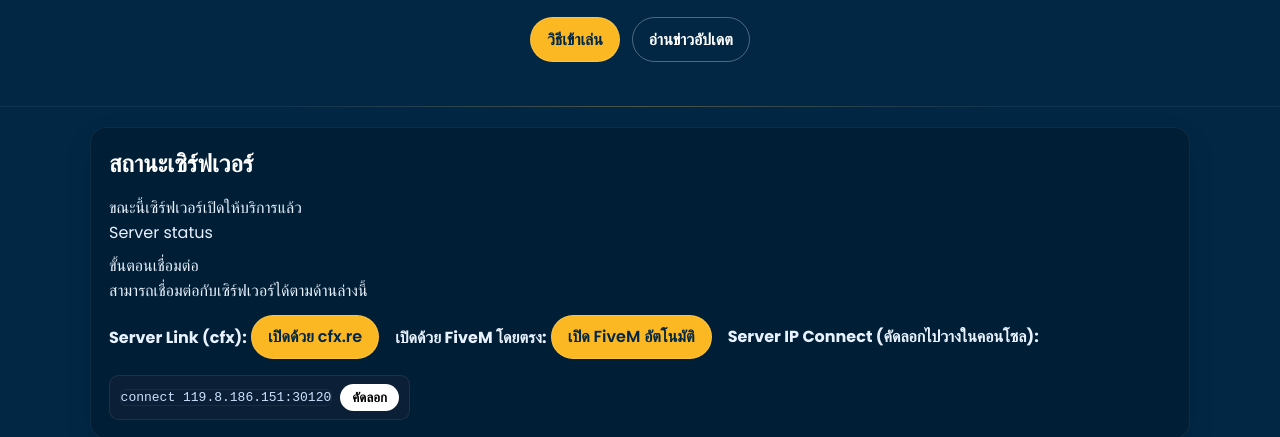
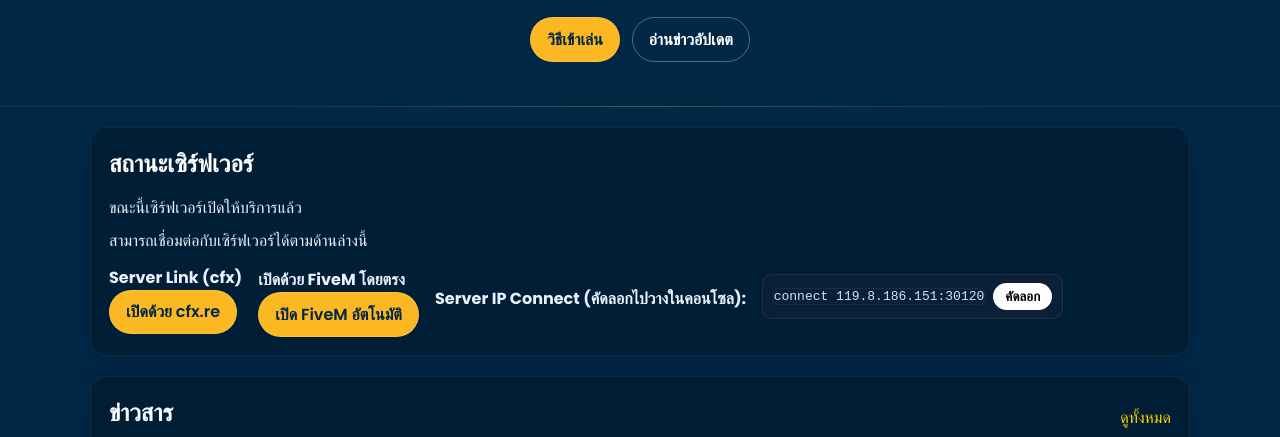
Before and after one commit to NTPJK/Website, a plain HTML site: page index.html in a window 1280 px wide. Shown: the part 285-722 px from the top of the page. Drawn offline with Linux system fonts and the light colour scheme.

Commit message:
Update index.html

```diff
--- a/index.html
+++ b/index.html
@@ -87,28 +87,30 @@
       <!-- สองบรรทัดแรก: ไม่มีกรอบ -->
       <div class="status-intro">
         <div class="k">ขณะนี้เซิร์ฟเวอร์เปิดให้บริการแล้ว</div>
-        <div class="s">Server status</div>
       </div>
       <div class="status-steps">
-        <div class="k">ขั้นตอนเชื่อมต่อ</div>
-        <div class="s">สามารถเชื่อมต่อกับเซิร์ฟเวอร์ได้ตามด้านล่างนี้</div>
+        <div class="k">สามารถเชื่อมต่อกับเซิร์ฟเวอร์ได้ตามด้านล่างนี้</div>
       </div>
 
       <!-- เนื้อหาหลัก แทนที่ #statusBody เดิม -->
       <div id="statusBody" class="status-body">
-        <p style="margin:.5rem 0 0">
-          <strong>Server Link (cfx):</strong>
+
+  <p style="margin:.35rem 0 0">
+    <strong>Server Link (cfx)</strong><br>
     <a class="btn" href="https://cfx.re/join/k8648a" target="_blank" rel="noopener">เปิดด้วย cfx.re</a>
   </p>
-        <p style="margin:.5rem 0 0">
-          <strong>เปิดด้วย FiveM โดยตรง:</strong>
+
+  <p style="margin:.65rem 0 0">
+    <strong>เปิดด้วย FiveM โดยตรง</strong><br>
     <a class="btn" href="fivem://connect/119.8.186.151:30120">เปิด FiveM อัตโนมัติ</a>
   </p>
-        <p style="margin:.5rem 0 0"><strong>Server IP Connect (คัดลอกไปวางในคอนโซล):</strong></p>
+
+  <p style="margin:.65rem 0 .35rem"><strong>Server IP Connect (คัดลอกไปวางในคอนโซล):</strong></p>
   <div class="copy-line">
     <code>connect&nbsp;119.8.186.151:30120</code>
     <button id="copyCmd" class="copy-btn" type="button">คัดลอก</button>
   </div>
+
 </div>
     </section>
 
@@ -145,7 +147,7 @@
     <div class="container footer-inner">
       <div>© <span id="year"></span> The Living City</div>
       <div class="footer-links">
-        <a href="#" aria-disabled="true">Discord</a>
+        <a href="https://discord.gg/FEjS8TxzDW" target="_blank" rel="noopener">Discord</a>
         <a href="#" aria-disabled="true">Facebook</a>
         <a href="#" aria-disabled="true">YouTube</a>
       </div>
```
Lines whose indentation alone changed are shown as unchanged.
